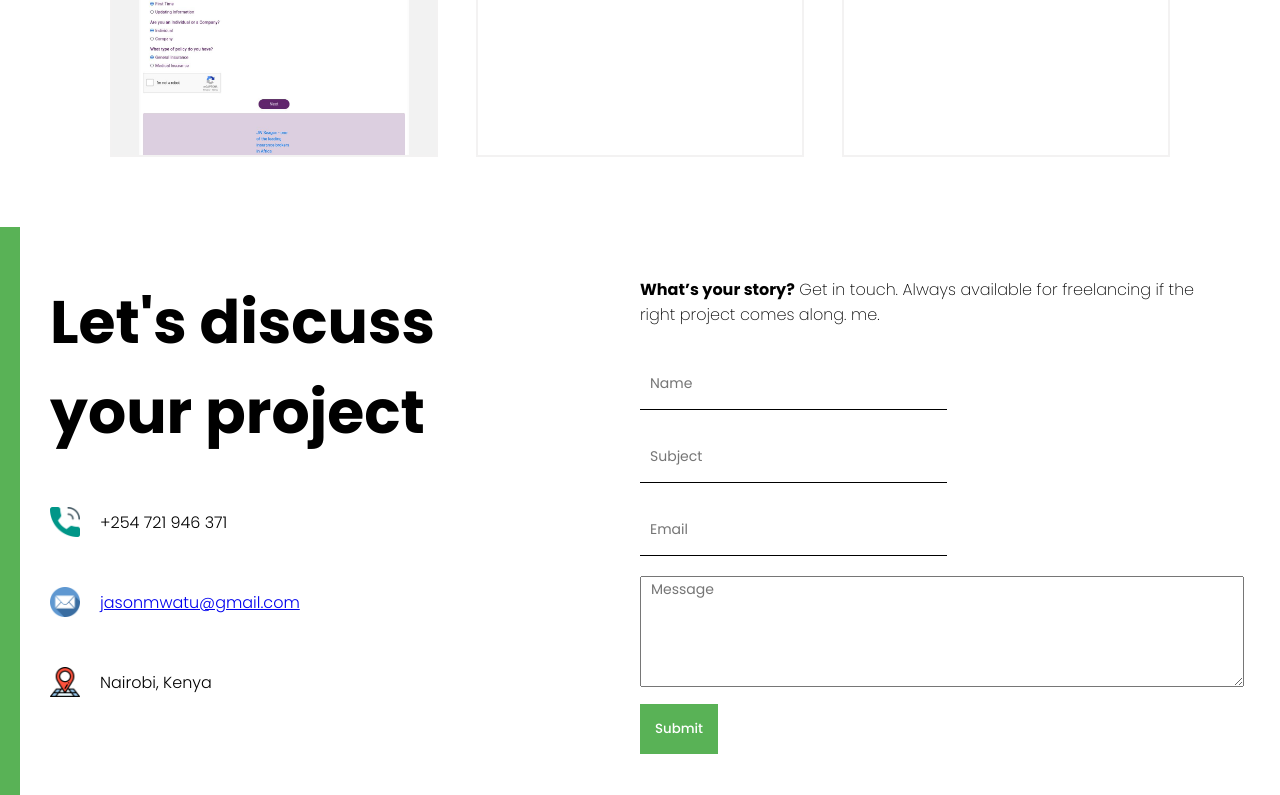
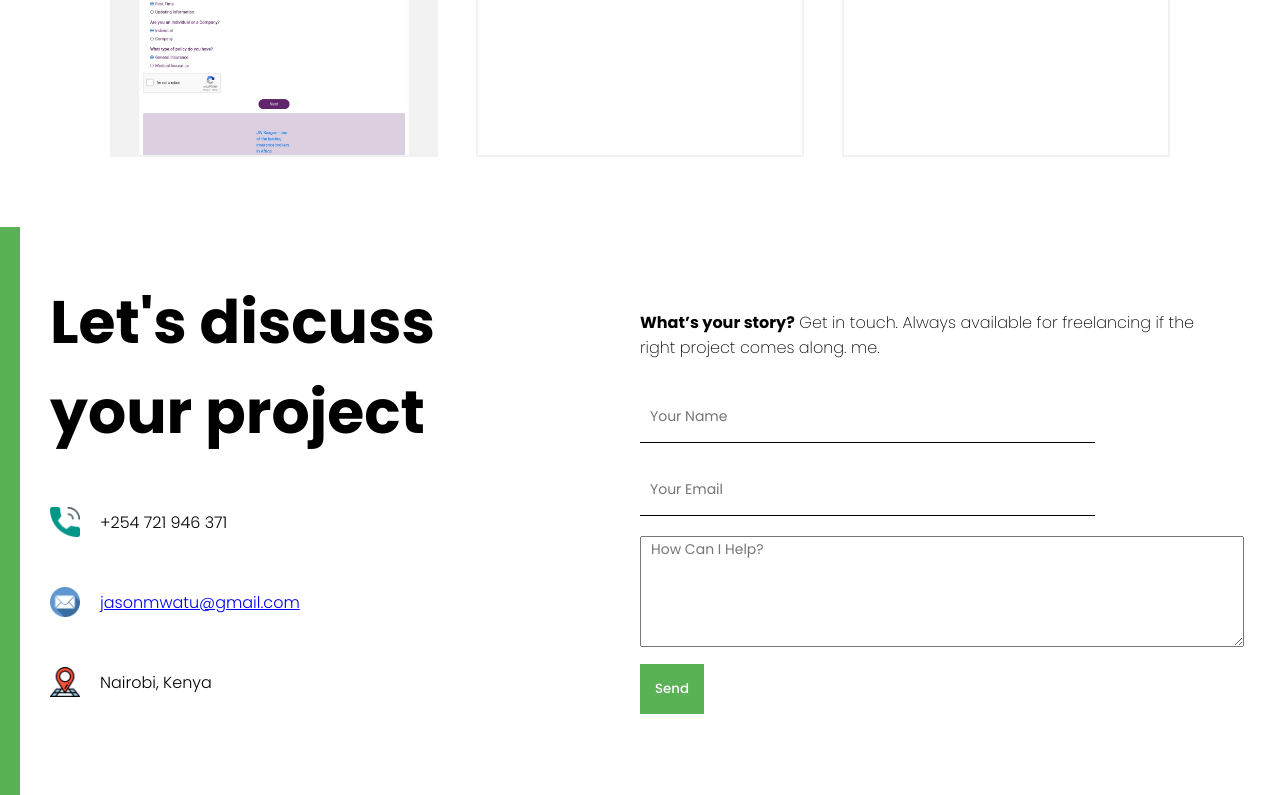
Before and after one commit to jasonmwatu/jason-portfolio, a React (Create React App) app: page / in a window 1280 px wide. Shown: the part 2002-2797 px from the top of the page. Built offline with nearby package versions, Linux system fonts and the light colour scheme.

Commit message:
add emailjs functionality on contact component. add react-anchor-link-smooth-scroll and AnchorLink on intro for CTA

```diff
--- a/package.json
+++ b/package.json
@@ -7,7 +7,9 @@
     "@testing-library/jest-dom": "^5.16.5",
     "@testing-library/react": "^13.4.0",
     "@testing-library/user-event": "^13.5.0",
+    "emailjs-com": "^3.2.0",
     "react": "^18.2.0",
+    "react-anchor-link-smooth-scroll": "^1.0.12",
     "react-dom": "^18.2.0",
     "react-redux": "^8.0.2",
     "react-scripts": "5.0.1",
--- a/src/components/contact/Contact.js
+++ b/src/components/contact/Contact.js
@@ -3,36 +3,41 @@ import Phone from "../../img/phone.png";
 import Email from "../../img/email.png";
 import Address from "../../img/address.png";
 import { useRef, useState } from "react";
-// import emailjs from "emailjs-com";
+import emailjs from "emailjs-com";
 // import { ThemeContext } from "../../context";
 import { useSelector } from "react-redux";
 
 const Contact = () => {
   const formRef = useRef();
-  const [done, setDone] = useState(false)
+  const [done, setDone] = useState(false);
+  const [loading, setLoading] = useState(false);
   // const theme = useContext(ThemeContext);
   // const darkMode = theme.state.darkMode;
-  const darkMode = useSelector(state => state.ui.darkMode);
+  const darkMode = useSelector((state) => state.ui.darkMode);
 
   const handleSubmit = (e) => {
     e.preventDefault();
     console.log("send email");
-    // emailjs
-    //   .sendForm(
-    //     "service_rrvnzco",
-    //     "template_3v5nih4",
-    //     formRef.current,
-    //     "user_DrriDPTGKO2Zj4RDXCA6W"
-    //   )
-    //   .then(
-    //     (result) => {
-    //       console.log(result.text);
-    //       setDone(true)
-    //     },
-    //     (error) => {
-    //       console.log(error.text);
-    //     }
-    //   );
+    setDone(false);
+    setLoading(true);
+    emailjs
+      .sendForm(
+        "service_dbui85p",
+        "template_nkcsaj7",
+        formRef.current,
+        "Lwt4S0Zz1wtc5QhHn"
+      )
+      .then(
+        (result) => {
+          console.log(result);
+          setDone(true);
+          setLoading(false);
+        },
+        (error) => {
+          console.log(error.text);
+          setLoading(false);
+        }
+      );
   };
 
   return (
@@ -61,13 +66,58 @@ const Contact = () => {
             <b>What’s your story?</b> Get in touch. Always available for
             freelancing if the right project comes along. me.
           </p>
-          <form ref={formRef} onSubmit={handleSubmit}>
-            <input style={{backgroundColor: darkMode && "#333"}} type="text" placeholder="Name" name="user_name" />
-            <input style={{backgroundColor: darkMode && "#333"}} type="text" placeholder="Subject" name="user_subject" />
-            <input style={{backgroundColor: darkMode && "#333"}} type="text" placeholder="Email" name="user_email" />
-            <textarea style={{backgroundColor: darkMode && "#333"}} rows="5" placeholder="Message" name="message" />
-            <button>Submit</button>
-            {done && "Thank you..."}
+          <form ref={formRef} onSubmit={handleSubmit} id="contact-form">
+            <input
+              style={{ backgroundColor: darkMode && "#333" }}
+              type="text"
+              placeholder="Your Name"
+              name="user_name"
+              required
+            />
+            {/* <input style={{backgroundColor: darkMode && "#333"}} type="text" placeholder="Subject" name="user_subject" /> */}
+            <input
+              style={{ backgroundColor: darkMode && "#333" }}
+              type="text"
+              placeholder="Your Email"
+              name="user_email"
+              required
+            />
+            <textarea
+              style={{ backgroundColor: darkMode && "#333" }}
+              rows="5"
+              placeholder="How Can I Help?"
+              name="message"
+              required
+            />
+            <button disabled={loading}>
+              {done ? "Sent. Send Again?" : loading ?"Sending..." : "Send"}
+            </button>
+            {/* {loading && (
+              <div
+                style={{
+                  backgroundColor: "orange",
+                  marginTop: "16px",
+                  padding: "8px",
+                  width: "50%",
+                  color: "black",
+                }}
+              >
+                "Sending your message..."
+              </div>
+            )} */}
+            {done && (
+              <div
+                style={{
+                  backgroundColor: "yellow",
+                  marginTop: "16px",
+                  padding: "8px",
+                  width: "25%",
+                  color: "black",
+                }}
+              >
+                "Message Sent..."
+              </div>
+            )}
           </form>
         </div>
       </div>
--- a/src/components/contact/contact.css
+++ b/src/components/contact/contact.css
@@ -55,7 +55,7 @@ form {
 }
 
 input {
-  width: 50%;
+  width: 75%;
   height: 50px;
   border: none;
   border-bottom: 1px solid black;
@@ -105,12 +105,12 @@ button {
     flex-wrap: wrap;
   }
 
-  input {
+  /* input {
     width: 35%;
     height: 40px;
     margin: 10px;
     margin-left: 0;
-  }
+  } */
 
   button {
     margin-top: 10px;
--- a/src/components/intro/Intro.js
+++ b/src/components/intro/Intro.js
@@ -1,3 +1,4 @@
+import AnchorLink from "react-anchor-link-smooth-scroll";
 import "./intro.css";
 import {useSelector} from 'react-redux';
 import Hero from "../../img/hero5.jpg";
@@ -27,7 +28,9 @@ function Intro() {
             Let me help you bring your dream idea to life. I specialize in creating stylish, modern websites, web
             services, mobile apps and online stores. Are you interested in setting up your own website or mobile app?
           </p>
+          <AnchorLink href='#contact-form'>
           <button className="i-CTA" style={{width: "50%"}}> Let's Talk </button>
+          </AnchorLink>
         </div>
         <svg
           width="75"
@@ -42,45 +45,45 @@ function Intro() {
             <path
               id="Vector"
               d="M40.5 15L34.5 9L28.5 15"
-              stroke-width="3"
-              stroke-miterlimit="10"
-              stroke-linecap="round"
-              stroke-linejoin="round"
+              strokeWidth="3"
+              strokeMiterlimit="10"
+              strokeLinecap="round"
+              strokeLinejoin="round"
             />
             <path
               id="Vector_2"
               d="M28.5 24L34.5 30L40.5 24"
-              stroke-width="3"
-              stroke-miterlimit="10"
-              stroke-linecap="round"
-              stroke-linejoin="round"
+              strokeWidth="3"
+              strokeMiterlimit="10"
+              strokeLinecap="round"
+              strokeLinejoin="round"
             />
             <g id="Group">
               <path
                 id="Vector_3"
                 d="M9 37.5H60"
-                stroke-width="3"
-                stroke-miterlimit="10"
-                stroke-linecap="round"
-                stroke-linejoin="round"
+                strokeWidth="3"
+                strokeMiterlimit="10"
+                strokeLinecap="round"
+                strokeLinejoin="round"
               />
             </g>
             <path
               id="Vector_4"
               d="M34.5 27V9"
-              stroke-width="2.9895"
-              stroke-miterlimit="10"
-              stroke-linecap="round"
-              stroke-linejoin="round"
+              strokeWidth="2.9895"
+              strokeMiterlimit="10"
+              strokeLinecap="round"
+              strokeLinejoin="round"
             />
             <g id="Group_2">
               <path
                 id="Vector_5"
                 d="M9 27C9 12.918 20.418 1.5 34.5 1.5C48.5859 1.5 60 12.918 60 27C60 29.8906 60 45.1094 60 48C60 62.082 48.5859 73.5 34.5 73.5C20.418 73.5 9 62.082 9 48C9 45.1094 9 29.8906 9 27Z"
-                stroke-width="3"
-                stroke-miterlimit="10"
-                stroke-linecap="round"
-                stroke-linejoin="round"
+                strokeWidth="3"
+                strokeMiterlimit="10"
+                strokeLinecap="round"
+                strokeLinejoin="round"
               />
             </g>
           </g>
```
Also changed, not shown: 1 other file (tests, documents, lock files or other folders).
